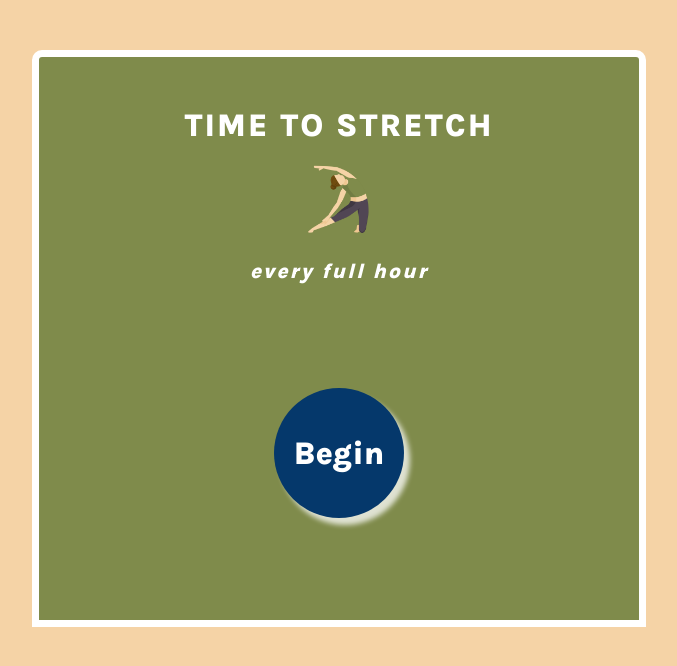
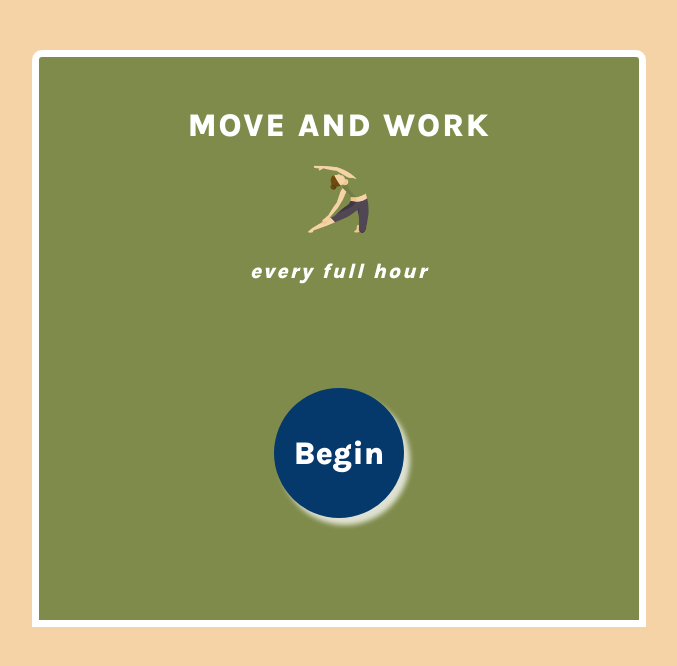
Before and after one commit to MatteoMatteoMatteo/timeToStretch, a React (Create React App) app: page / in a window 1280 px wide. Shown: the top 666 px of the page, without its empty margins (301-978 px from the left). Built offline with nearby package versions, Linux system fonts and the light colour scheme.

Commit message:
moveAndWork

```diff
--- a/src/App.js
+++ b/src/App.js
@@ -116,7 +116,7 @@ function App() {
 
   return buffer ? (
     <div className="App">
-      <div className="item">TIME TO STRETCH</div>
+      <div className="item">MOVE AND WORK</div>
       <img src={pic} style={{ width: "70px", padding: "20px" }}></img>
       <div className="item" style={{ fontSize: "1.3rem", fontStyle: "italic", padding: "5px" }}>
         every full hour
@@ -144,7 +144,7 @@ function App() {
           <Fragment>
             <div className="until">
               {" "}
-              Next Stretch in <span style={{ color: "#05386b" }}>{stretch}</span> Minutes
+              In <span style={{ color: "#05386b" }}>{stretch}</span> Minutes
             </div>
             {/* <div className="time">Time: {date}</div> */}
           </Fragment>
```
